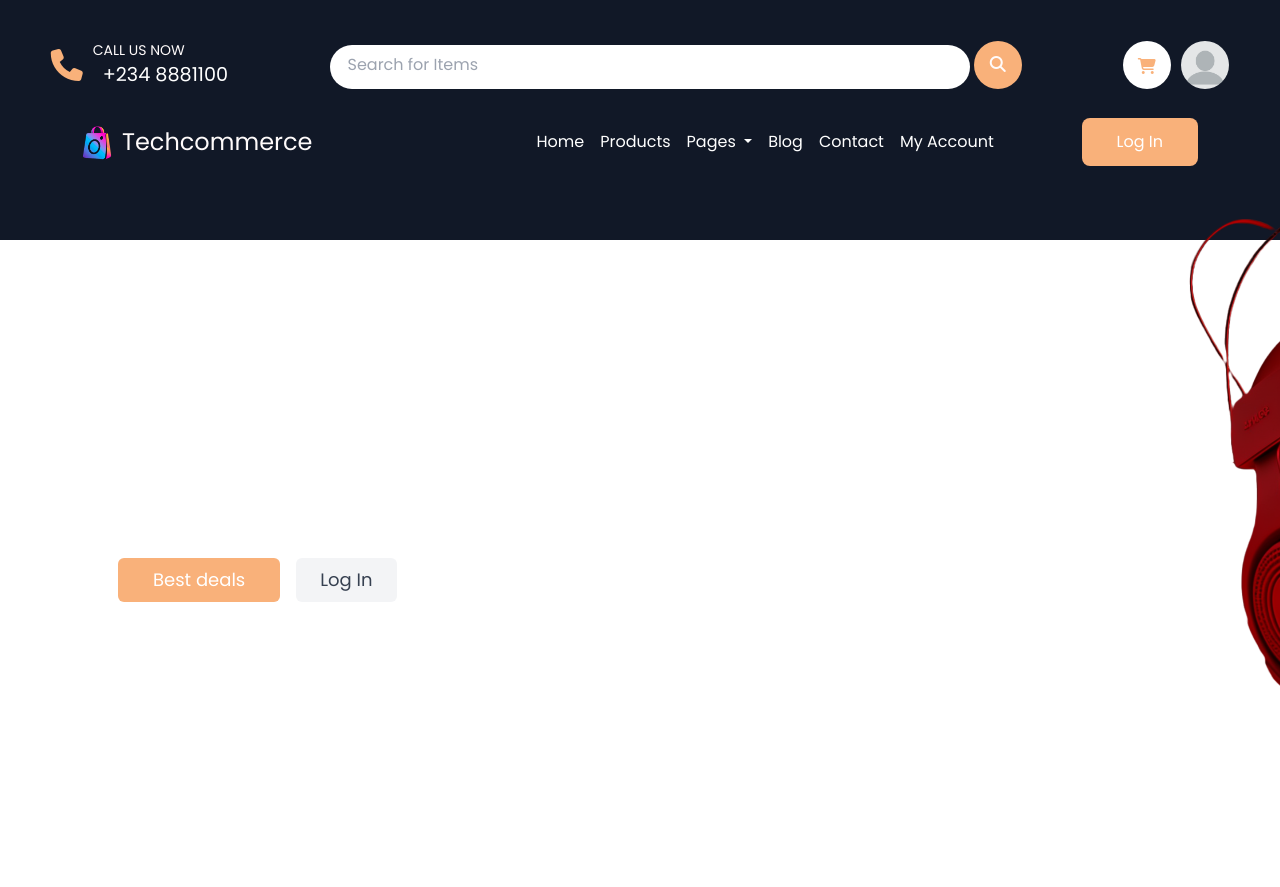
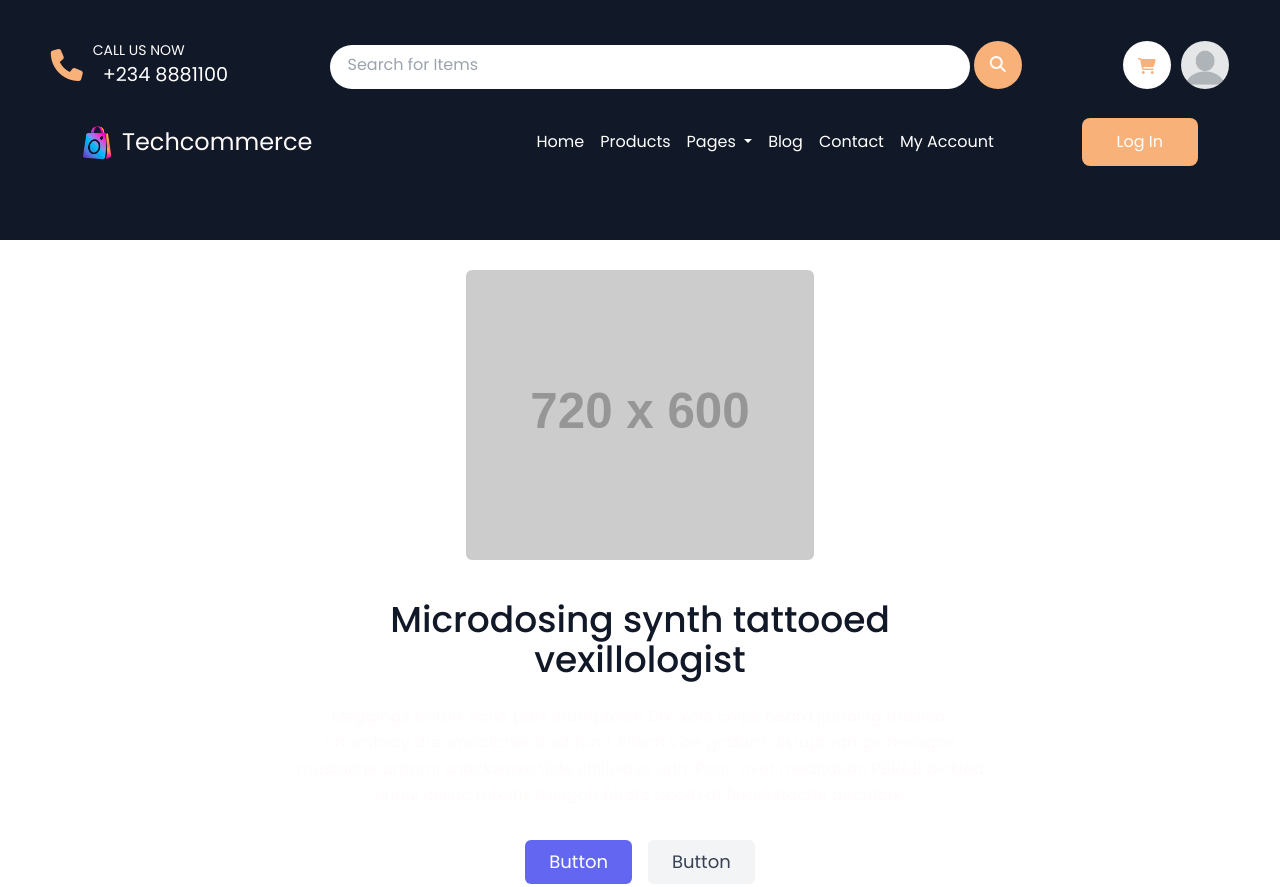
Before and after one commit to Jprinceoluwa/Techcommerce, a plain HTML site: page About.html in a window 1280 px wide. Shown: the top 887 px of the page. Before the commit the page ends 814 px from the top, so only its background shows below. Drawn offline with nearby package versions, Linux system fonts and the light colour scheme; placeholder pictures from the web are drawn by us.

Commit message:
added about hero

```diff
--- a/About.html
+++ b/About.html
@@ -128,57 +128,50 @@
         </div>
       </nav>
 
-      <section class="text-gray-600 body-font hero">
+      <section class="text-gray-600 body-font">
         <div
-          class="container mx-auto flex px-5 py-24 md:flex-row flex-col items-center"
+          class="container mx-auto flex px-5 py-24 items-center justify-center flex-col"
         >
-          <div
-            class="lg:flex-grow md:w-1/2 lg:pr-24 md:pr-16 flex flex-col md:items-start md:text-left mb-16 md:mb-0 items-center text-center"
-          >
+          <img
+            class="lg:w-2/6 md:w-3/6 w-5/6 mb-10 object-cover object-center rounded"
+            alt="hero"
+            src="https://dummyimage.com/720x600"
+          />
+          <div class="text-center lg:w-2/3 w-full">
             <h1
-              class="title-font sm:text-4xl text-3xl mb-4 font-medium text-left headline"
-              data-aos="fade-down"
-              data-aos-delay="500"
-              data-aos-duration="800"
+              class="title-font sm:text-4xl text-3xl mb-4 font-medium text-gray-900"
             >
-              Elevate Your Tech Lifestyle <br />
-              With Latest Gadgets.
+              Microdosing synth tattooed vexillologist
             </h1>
-            <p
-              class="mb-8 leading-relaxed text-left"
-              data-aos="fade-up"
-              data-aos-delay="500"
-              data-aos-duration="800"
-            >
-              Upgrade your technology now with our cutting-edge devices, packed
-              with the latest technology and features to keep you connected,
-              productive, and entertained.
+            <p class="mb-8 leading-relaxed">
+              Meggings kinfolk echo park stumptown DIY, kale chips beard
+              jianbing tousled. Chambray dreamcatcher trust fund, kitsch vice
+              godard disrupt ramps hexagon mustache umami snackwave tilde
+              chillwave ugh. Pour-over meditation PBR&B pickled ennui celiac
+              mlkshk freegan photo booth af fingerstache pitchfork.
             </p>
-            <div class="flex justify-center herobtns">
+            <div class="flex justify-center">
               <button
-                class="inline-flex text-white herobtn border-0 py-2 px-6 focus:outline-none rounded text-lg"
+                class="inline-flex text-white bg-indigo-500 border-0 py-2 px-6 focus:outline-none hover:bg-indigo-600 rounded text-lg"
               >
-                Best deals
+                Button
               </button>
               <button
-                class="ml-4 inline-flex text-gray-700 bg-gray-100 border-0 py-2 px-6 focus:outline-none rounded text-lg"
+                class="ml-4 inline-flex text-gray-700 bg-gray-100 border-0 py-2 px-6 focus:outline-none hover:bg-gray-200 rounded text-lg"
               >
-                Log In
+                Button
               </button>
             </div>
           </div>
-          <div class="lg:max-w-lg lg:w-full heroimg">
-            <img
-              class="object-cover object-center heroimg"
-              alt="hero"
-              src="./img/main image.png"
-              data-aos="slide-left"
-              data-aos-delay="500"
-              data-aos-duration="600"
-            />
-          </div>
         </div>
       </section>
+      s
     </header>
+
+    <script src="script.js"></script>
+    <script src="https://unpkg.com/aos@2.3.1/dist/aos.js"></script>
+    <script>
+      AOS.init({ once: true });
+    </script>
   </body>
 </html>
```
